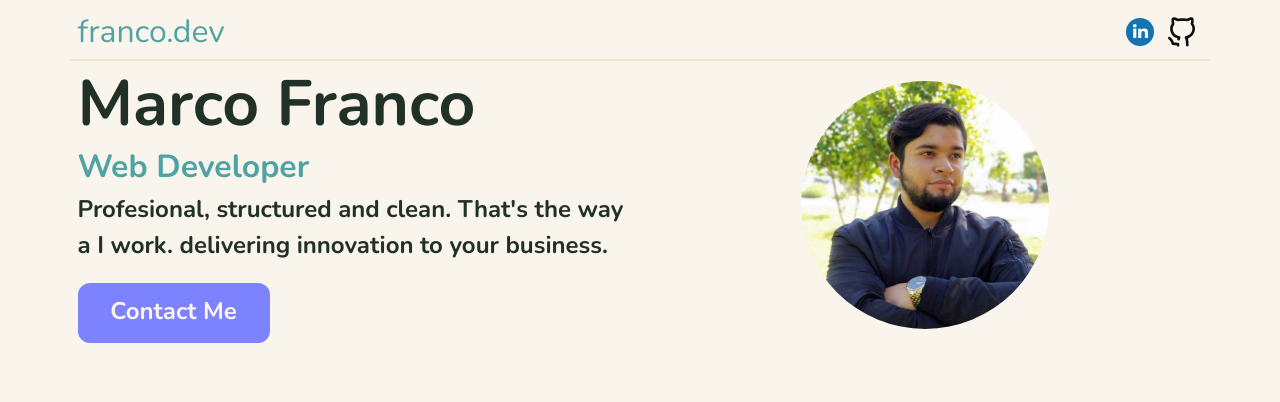
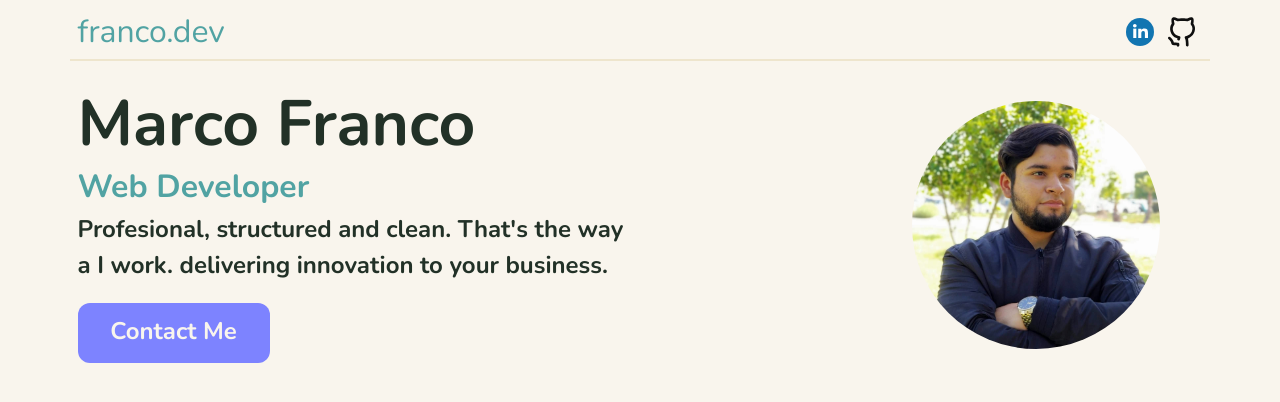
Before and after one commit to MarcoF20/Portfolio, a React (Vite) app: page / in a window 1280 px wide. Shown: the top 402 px of the page. Built offline with nearby package versions, Linux system fonts and the light colour scheme.

Commit message:
Improve elements alignment

```diff
--- a/src/components/About.jsx
+++ b/src/components/About.jsx
@@ -4,7 +4,7 @@ import myPhoto from '../assets/me.jpg'
 export function About () {
   return (
     <>
-      <Container>
+      <Container style={{ marginTop: 20 }}>
         <Row>
           <Col xs={12} sm={6}>
             <div id='aboutWrap'>
@@ -18,8 +18,8 @@ export function About () {
               <a id='contactButton' href='#'>Contact Me</a>
             </div>
           </Col>
-          <Col xs={12} sm={6} style={{ display: 'flex', justifyContent: 'center', alignItems: 'center' }}>
-            <div>
+          <Col xs={12} sm={6} style={{ display: 'flex', alignItems: 'center' }} id='photoColumn'>
+            <div id='photoWrap'>
               <img src={myPhoto} alt='Marco&apos;s photo' id='myPhoto' height={248} width={248} />
             </div>
           </Col>
--- a/src/index.css
+++ b/src/index.css
@@ -42,6 +42,7 @@ h2 {
   word-wrap: break-word;
   font-size: 2.4rem;
   font-weight: bold;
+  overflow-wrap: break-word;
   color: var(--dark-green);
 }
 #contactButton {
@@ -60,3 +61,23 @@ h2 {
   display: block;
   margin-top: 2rem;
 }
+/* Mobile view photo */
+@media screen and (max-width: 575px){
+  #photoColumn{
+    justify-content: center;
+    margin-top: 5rem;
+  }
+}
+@media screen and (min-width: 576px){
+  #photoColumn{
+    justify-content: flex-end;
+    padding: 0;
+  }
+}
+/* Spacing in larger screens */
+@media screen and (min-width: 992px )  {
+  #photoColumn{
+    justify-content: right;
+    padding-right: 5rem;
+  }
+}
```
